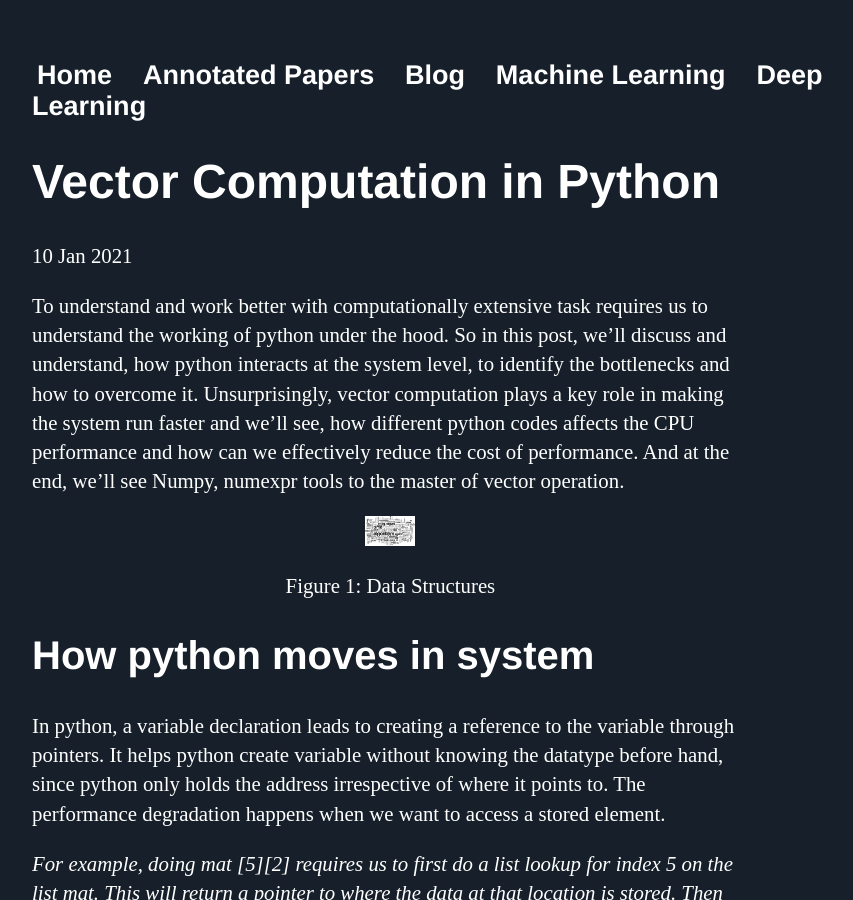
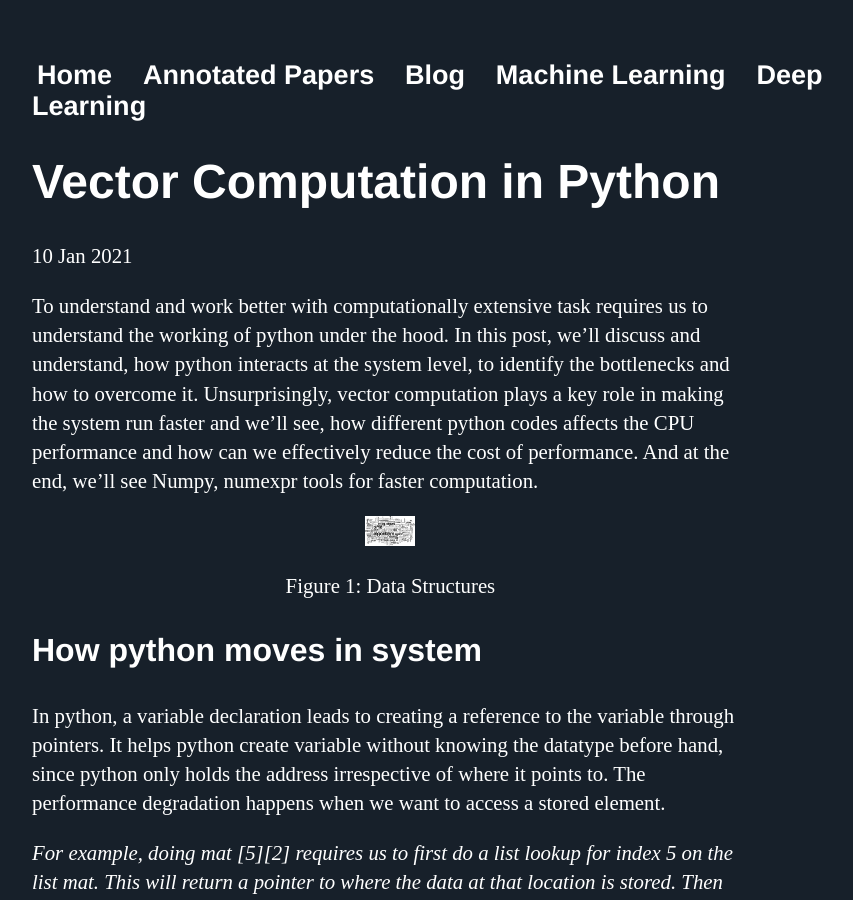
Before and after one commit to Mayurji/mayurji.github.io, a Jekyll site: the page built from _posts/2021-01-10-vector-matrix-I.md, in a window 1280 px wide and 900 px high. Shown: the whole window, without its empty margins (160-1013 px from the left). Built offline with Jekyll 4.4.1, drawn with Linux system fonts in a browser that asks for light colours; comment, search, counter and statistics services are not loaded; some of the changed text lies outside the part shown.

Commit message:
Update 2021-01-10-vector-matrix-I.md

````diff
--- a/_posts/2021-01-10-vector-matrix-I.md
+++ b/_posts/2021-01-10-vector-matrix-I.md
@@ -1,20 +1,18 @@
 ---
 layout: post
 title: Vector Computation in Python
-description: Saving memory is an essential aspect of performant programming!
+description: Do it Parallelly!
 category: Blog
 date:   2021-01-10 13:43:52 +0530
 ---
-
-To understand and work better with computationally extensive task requires us to understand the working of python under the hood. So in this post, we'll discuss and understand, how python interacts at the system level, to identify the bottlenecks and how to overcome it. Unsurprisingly, vector computation plays a key role in making the system run faster and we'll see, how different python codes affects the CPU performance and how can we effectively reduce the cost of performance. And at the end, we'll see Numpy, numexpr tools to the master of vector operation.
-
+To understand and work better with computationally extensive task requires us to understand the working of python under the hood. In this post, we'll discuss and understand, how python interacts at the system level, to identify the bottlenecks and how to overcome it. Unsurprisingly, vector computation plays a key role in making the system run faster and we'll see, how different python codes affects the CPU performance and how can we effectively reduce the cost of performance. And at the end, we'll see Numpy, numexpr tools for faster computation.
 
 <center>
 <img src="{{site.url}}/assets/images/dicts_sets/front-ds.png" class="post-body" style="zoom: 5%; background-color:#DCDCDC;" width="1000" height="600"/><br>
 <p>Figure 1: Data Structures</p>
 </center>
 
-## How python moves in system
+### How python moves in system
 
 In python, a variable declaration leads to creating a reference to the variable through pointers. It helps python create variable without knowing the datatype before hand, since python only holds the address irrespective of where it points to. The performance degradation happens when we want to access a stored element.
 
@@ -22,7 +20,7 @@
 
 *Here, multiple lookups happen for accessing the actual data, meaning the data is presented in fragmented order and making more memory transfer overhead thus forcing CPU to wait for this transfer to happen. If we have infinitely fast bandwidth between the RAM and CPU, then we would not need CPU caches to store anything, just the instruction comes in and does its actions and leaves, but sorry to say, we don't have infinitely fast bandwidth yet.*
 
-## Sample Code
+### Sample Code
 
 Diffusion Equation refers to calculating the change in a system under certain circumstances over a period of time. For instance, consider we are trying to mix a dye with water, then we calculate, how long will it take to diffuse these two separate matter completely. The system remains in multiple states before it reaches its final destination. Initial state is purely water 0 and on the other hand, we have dye which is 1. And in between states is where value between 0 to 1 exists.
 
@@ -77,7 +75,7 @@
 Now, we can run a line_profiler on top of this code to check the time taken for each line to execute.
 
 <center>
-<img src="{{site.url}}/assets/images/dicts_sets/diffusion_lr.png" class="post-body" style="zoom: 5%; background-color:#DCDCDC;" width="1000" height="600"/><br>
+<img src="{{site.url}}/assets/images/dicts_sets/diffusion_lr.png" class="post-body" style="zoom: 5%; background-color:#DCDCDC;"/><br>
 <p>Figure 2: Line Profile on Diffusion Equation</p>
 </center>
 
@@ -116,18 +114,18 @@
     return time.time() - start
 ```
 <center>
-<img src="{{site.url}}/assets/images/dicts_sets/diffusion_lr_2.png" class="post-body" style="zoom: 5%; background-color:#DCDCDC;" width="1000" height="600"/><br>
+<img src="{{site.url}}/assets/images/dicts_sets/diffusion_lr_2.png" class="post-body" style="zoom: 5%; background-color:#DCDCDC;"/><br>
 <p>Figure 3: Line Profile on optimized Diffusion Equation</p>
 </center>
 
 After creating the next_grid in run_experiment function as mentioned above, the modified version of the speed increases by 31.25% which makes it clear that memory allocation is an expensive task.
 
-## Perf
+### Perf
 
 It is a tool to find the performance metrics of the code under scrutiny. We'll apply this tool to check the performance of the sample code above.
 
 <center>
-<img src="{{site.url}}/assets/images/dicts_sets/perfs.png" class="post-body" style="zoom: 5%; background-color:#DCDCDC;" width="1000" height="600"/><br>
+<img src="{{site.url}}/assets/images/dicts_sets/perfs.png" class="post-body" style="zoom: 5%; background-color:#DCDCDC;"/><br>
 <p>Figure 4: Perf's Insights</p>
 </center>
 
@@ -144,13 +142,13 @@
 
 Reading through an array in order will give many cache-references but not many cache-misses since if we read element i, element i + 1 will already be in cache. If, however, we read randomly through an array or otherwise don’t layout our data in memory well, every read will require access to data that couldn’t possibly already be in cache.
 
-## Why pure python sucks at Vectorization
+### Why pure python sucks at Vectorization
 
 In second paragraph, I've mentioned that python keeps reference to actual data through pointers and these pointers are randomly allocated in the memory, which is nothing but fragmentation of data or a poor layout of data on memory. Cache-references happen when the current element and potential next element is present in cache, since the data is fragmented everywhere in memory, we cannot have cache-references and performing vectorization requires immediate next set of relevant data for computation to be in cache.
 
 Thus, vectorization of computation can happen only when all relevant data is present in order or in sequence. Since the bus can only move contiguous chunks of memory, this is possible only if the grid data is stored sequentially in RAM. Since a list stores pointers to data instead of the actual data, the actual values in the grid are scattered throughout memory and cannot be copied all at once. It makes memory allocation overhead, which keeps the CPU idle while the data is transferred. To overcome this transfer cost, comes Numpy.
 
-## Numpy - The Savior
+### Numpy - The Savior
 
 Numpy arrays store the data in contiguous chunks of memory and support vectorized operation on its data. As a result, all the arithmetic operation happen on chunks of memory rather than on individual element. Find a list of comparison between array, list and Numpy array.
 
@@ -219,7 +217,7 @@
 <p>Figure 5: Numpy's Dot vs Rest</p>
 </center>
 
-## Numpy - Diffusion Equation
+### Numpy - Diffusion Equation
 
 In Diffusion equation, we perform constant change in grid index as we iterate over xmax and ymax. With the help of numpy, we can vectorize this calculation and use *roll* function from numpy to perform reindexing in grid.
 
@@ -271,7 +269,7 @@
 Let's do a perf on this code
 
 <center>
-<img src="{{site.url}}/assets/images/dicts_sets/perf_numpy_diffusion.png" class="post-body" style="zoom: 5%; background-color:#DCDCDC;" width="1000" height="600"/><br>
+<img src="{{site.url}}/assets/images/dicts_sets/perf_numpy_diffusion.png" class="post-body" style="zoom: 5%; background-color:#DCDCDC;"/><br>
 <p>Figure 6: Perf's Numpy Code</p>
 </center>
 
@@ -279,7 +277,7 @@
 
 *Note, the speedup by 63x is not majorly contributed by vectorization but by memory locality and reduced memory fragmentation. This realization that memory issues are the dominant factor in slowing down our code doesn’t come as too much of a shock. Computers are very well designed to do exactly the calculations we are requesting them to do with this problem—multiplying and adding numbers together. The bottleneck is in getting those numbers to the CPU fast enough to see it do the calculations as fast as it can.*
 
-## In-place operation
+### In-place operation
 
 Memory allocation is further improved with the help of In-place operation. We preallocate some memory at the beginning of the code and perform in-place operation to manipulate the vectors or array using *\*=* and *\+=*. We use *id* keyword to find the memory being referenced. In the below code, we have two arrays, a1 and a2 preallocated with size (10,10). When we do in-place operation, the memory reference of a1 remains same (1==2). When we do the assignment operation after addition, we allocate new memory references for the added arrays(1 != 3).
 
@@ -322,7 +320,7 @@
 
 We'll not discuss, in-place operation for diffusion equation, as we can identify from above the changes brought by in-place operation.'
 
-## numexpr
+### numexpr
 
 One downfall of `numpy`’s optimization of vector operations is that it occurs on only one operation at a time.  That is to say, when we are doing the operation `A * B + C` with `numpy` vectors, first the entire `A * B` operation completes, and the data is stored in a temporary vector; then this new vector is added with `C`.
 
@@ -343,10 +341,10 @@
 ***The key aspect of numexpr is the consideration of CPU caches. It moves data around so that the various CPU caches have the correct data in order to minimize cache misses.***
 
 <center>
-<img src="{{site.url}}/assets/images/dicts_sets/numexpr.png" class="post-body" style="zoom: 5%; background-color:#DCDCDC;" width="1000" height="600"/><br>
+<img src="{{site.url}}/assets/images/dicts_sets/numexpr.png" class="post-body" style="zoom: 5%; background-color:#DCDCDC;"/><br>
 <p>Figure 7: Numpexpr</p>
 </center>
 
 Much of the extra machinery we are bringing into our program with `numexpr` deals with cache considerations.  When our grid size is small and all the data we need for our calculations fits in the cache, this extra machinery simply adds more instructions that don’t help performance.  In addition, compiling the vector operation that we encoded as a string adds a large overhead.  When the total runtime of the program is small, this overhead can be quite noticeable. However, as we increase the grid size, we should expect to see `numexpr` utilize our cache better than native `numpy` does.  In addition, `numexpr` utilizes multiple cores to do its calculation and tries to saturate each of the cores’ caches.  When the size of the grid is small, the extra overhead of managing the multiple cores overwhelms any possible increase in speed.
 
-In conclusion, there are various tools and tips for better utilization of memory and RAM.
+In conclusion, there are various tools and tips for better utilization of memory and RAM. Follow a process to tackle issues of performance by profiling and solve each issue one by one and keep track how the readability and maintainble of the code is affected after each changes is. Always write a unit test, if the code complexity increases, you'll never regret spending sometime on it.
````
